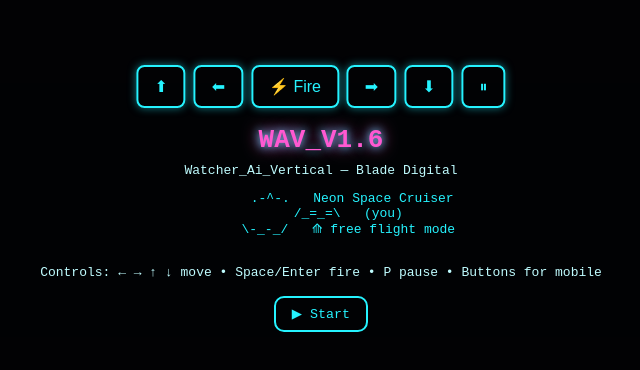
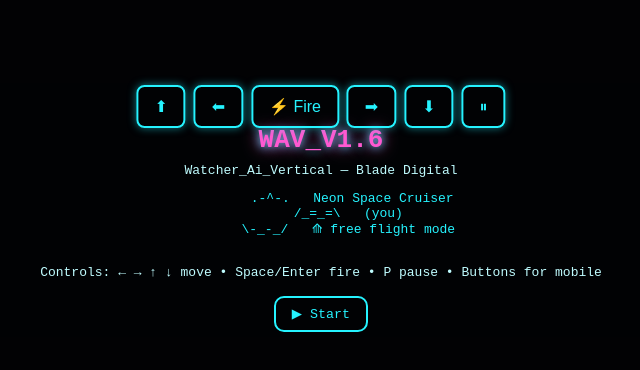
Before and after one commit to BladeDigitalrepo/BladeDigital.github.io-wav, a plain HTML site: page index.html in a window 1280 px wide. Shown: the part 172-542 px from the top of the page, without its empty margins (319-959 px from the left). Drawn offline with Linux system fonts and the light colour scheme.

Commit message:
Update index.html

```diff
--- a/index.html
+++ b/index.html
@@ -10,7 +10,7 @@
   #start .card { text-align:center; color:#bffcff }
   #start h1 { margin:0 0 8px; color:#ff59d1; text-shadow:0 0 16px #ff59d1, 0 0 8px #25f3ff; }
   #start button { margin-top:16px; border:2px solid #25f3ff; color:#25f3ff; background:transparent; padding:8px 16px; font-family:inherit; border-radius:10px; }
-  #controls { position:fixed; bottom:520px; left:50%; transform:translateX(-50%); display:flex; flex-wrap:wrap; gap:8px; justify-content:center; }
+  #controls { position:fixed; bottom:500px; left:50%; transform:translateX(-50%); display:flex; flex-wrap:wrap; gap:8px; justify-content:center; }
   .btn { border:2px solid #25f3ff; color:#25f3ff; background:transparent; border-radius:8px; padding:10px 16px; font-size:16px; box-shadow:0 0 8px #25f3ff80; }
 </style>
 </head>
```
